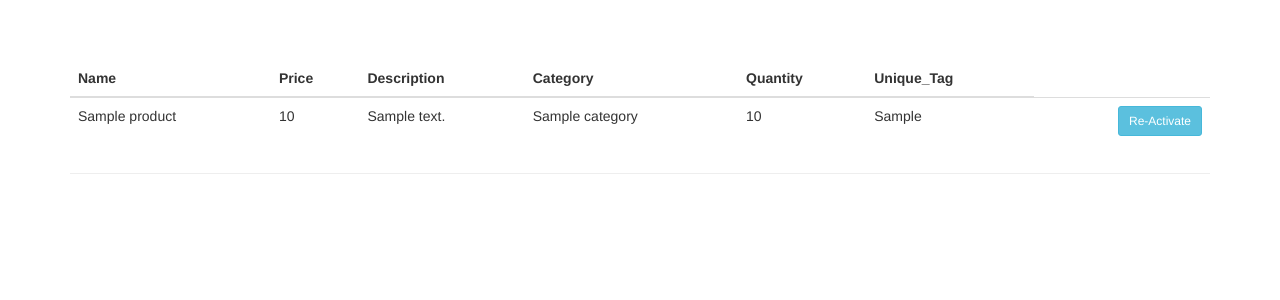
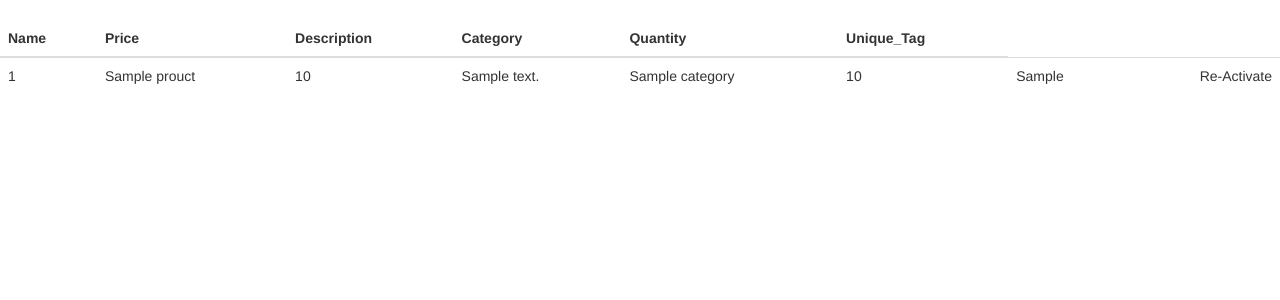
Before and after one commit to jolo407/PythonFlaskCRUD_Assignment3, a Flask app: template app/templates/delete.html in a window 1280 px wide. Shown: the part 52-352 px from the top of the page. Run offline with Flask 2, Linux system fonts and the light colour scheme; the template is opened without the code that fills it: most values are stand-ins (such as "Sample title", 1, 10 or a date in 2020); some libraries are stand-ins or nearby versions.

Commit message:
updated deleted route

```diff
--- a/app/routes.py
+++ b/app/routes.py
@@ -13,6 +13,7 @@ def index():
         "ok": True,
         "version": "1.0.0",
         "server_time": serv_time
+
     }
 
 @app.route("/product_form", methods=["GET", "POST"])
@@ -58,6 +59,7 @@ def create_products():
 
     return {"ok": True, "message": "Success", "new_id": new_id}
 
+
 @app.route("/products/<pid>", methods=["GET", "PUT"])
 def update_product(pid):
     #product_data = request.json
@@ -71,12 +73,20 @@ def update_product(pid):
     else:
         return render_template("404.html"), 404
 
-@app.route("/products/delete/<pid>", methods=["GET"])
+@app.route("/products/delete/<pid>", methods=["GET", "DELETE"])
 def delete_product(pid):
-    out = update(int(pid), {"active": 0})
-    return {"ok": out, "message": "Updated"}
+        out = update(int(pid), {"active": 0})
+        #return {"ok": out, "message": "Updated"}
+        return render_template("delete.html")
 
-
+@app.route("/products/delete/<pid>", methods=["GET", "POST"])
+def reactivate_products():
+    if request.method == "POST":
+        update(pid, request.form)
+        return {"ok": "True", "message": "Updated"}
+        out = read(int(pid))
+        if out["body"]:
+            return render_template("delete.html", product=out["body"][0])
 
 
 @app.errorhandler(404)
--- a/app/templates/delete.html
+++ b/app/templates/delete.html
@@ -1,35 +1,43 @@
 {% extends "base.html" %}
 {% import "bootstrap/wtf.html" as wtf %}
 
+
 {% block content %}
 
-<div class="container">
-    <div class="page-header">
-        <table class="table">
+<table class="table table-hover">
+
     <thead>
         <tr>
             <th>Name</th>
-                <th>Price</th>
-                <th>Description</th>
-                <th>Category</th>
-                <th>Quantity</th>
-                <th>Unique_Tag</th>
+                <th scope="col">Price</th>
+                <th scope="col">Description</th>
+                <th scope="col">Category</th>
+                <th scope="col">Quantity</th>
+                <th scope="col">Unique_Tag</th>
             </tr>
         </thead>
 
         <tbody>
+            {% for product in products %}
             <tr>
-            <td>{{ product["name"] }}</td>
-            <td>{{ product["price"] }}</td>
-            <td>{{ product["description"] }}</td>
-            <td>{{ product["category"] }}</td>
-            <td>{{ product["quantity"] }}</td>
-            <td>{{ product["unique_tag"] }}</td>
-            <td class="text-right"><a href="" class="btn btn-info btn-sm" role="button">Re-Activate</a></td>
-        </tr>
+                <td>{{ prouct["id"] }}</td>
+                <td>{{ prouct["name"] }}</td>
+                <td>{{ prouct["price"] }}</td>
+                <td>{{ prouct["description"] }}</td>
+                <td>{{ prouct["category"] }}</td>
+                <td>{{ prouct["quantity"] }}</td>
+                <td>{{ prouct["unique_tag"] }}</td>
+                <td class="text-right" <a class="btn btn-info btn-sm" href="" role="button">Re-Activate</a></td>
+
             </tr>
         </tbody>
+    </thead>
   </table>
-    </div>
-</div>
+
+  {% endfor %}
+
+
+
+
+
 {% endblock %}
```
Also changed, not shown: app/database/__init__.py (line endings or trailing spaces), 1 other file. Lines whose indentation alone changed are shown as unchanged.
